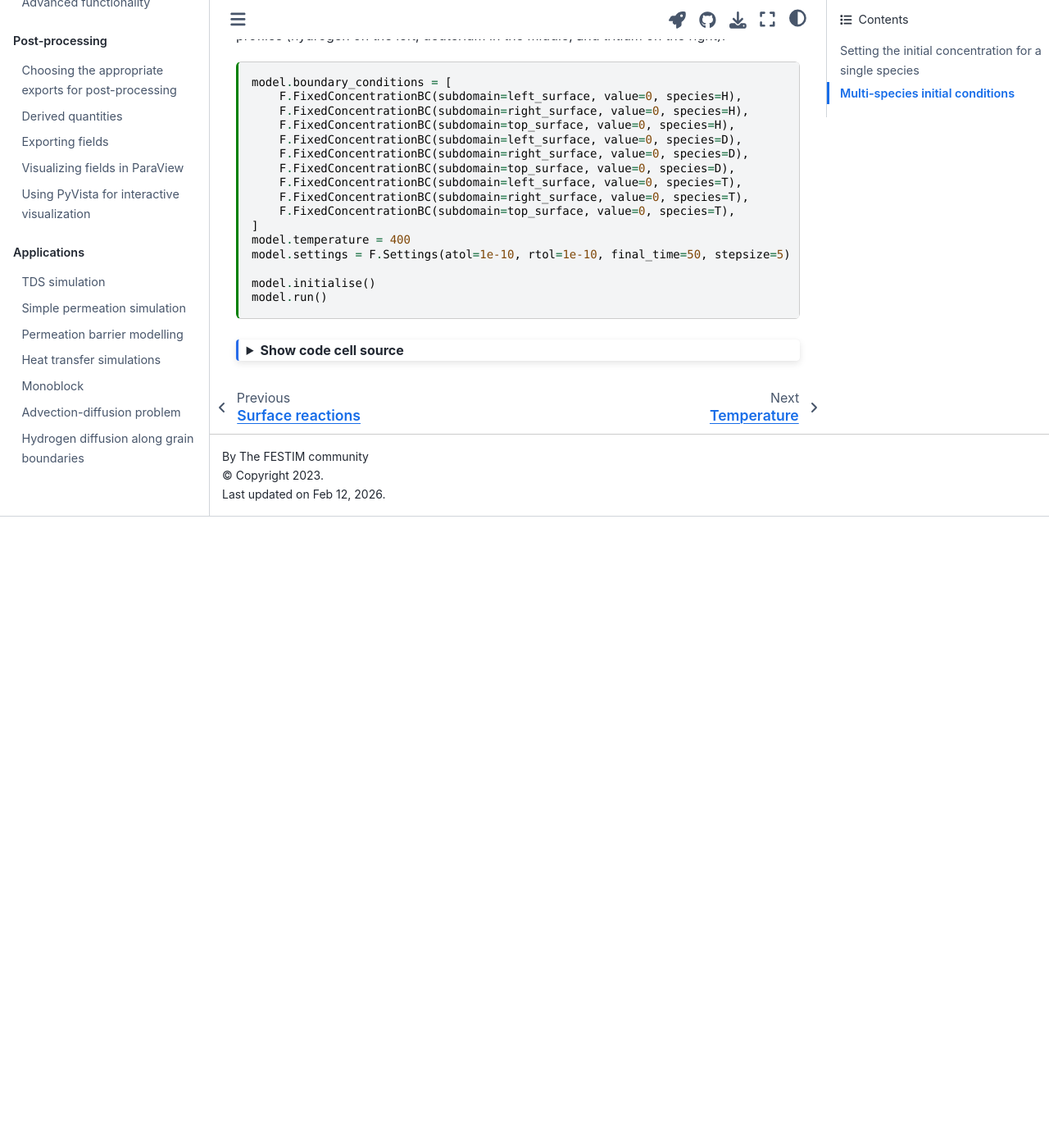
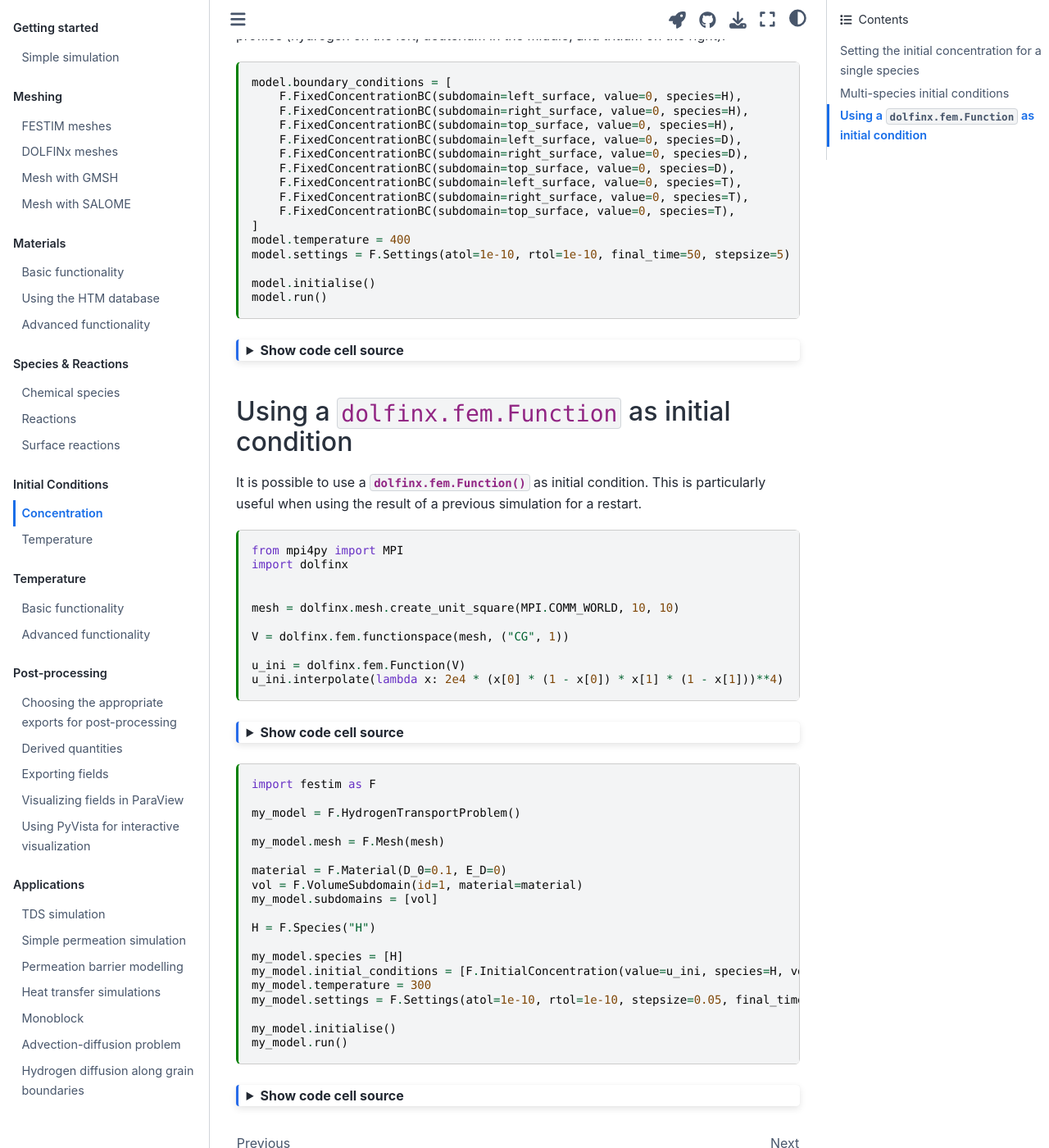
Before and after one commit to festim-dev/FESTIM-workshop, a Jupyter Book: the page built from book/content/initial_conditions/concentration.md, in a window 1280 px wide and 1400 px high, scrolled down 2349 px. Shown: the whole window at 82% size. Built offline with Jupyter Book 1.0.4 settings and Sphinx 7.4.7 and the Sphinx Book theme 1.1.4, drawn with Linux system fonts in a browser that asks for light colours; pages that are not in the unit, such as notebooks, are missing from menus; before the commit the page ends 2979 px from its top, so only the background shows below that.

Commit message:
added extra section

````diff
--- a/book/content/initial_conditions/concentration.md
+++ b/book/content/initial_conditions/concentration.md
@@ -170,3 +169,77 @@ pl.view_xy()
 
 pl.show()
 ```
+
+## Using a `dolfinx.fem.Function` as initial condition ##
+
+
+It is possible to use a {py:func}`dolfinx.fem.Function` as initial condition.
+This is particularly useful when using the result of a previous simulation for a restart.
+
+
+```{code-cell} ipython3
+
+from mpi4py import MPI
+import dolfinx
+
+
+mesh = dolfinx.mesh.create_unit_square(MPI.COMM_WORLD, 10, 10)
+
+V = dolfinx.fem.functionspace(mesh, ("CG", 1))
+
+u_ini = dolfinx.fem.Function(V)
+u_ini.interpolate(lambda x: 2e4 * (x[0] * (1 - x[0]) * x[1] * (1 - x[1]))**4)
+```
+
+```{code-cell} ipython3
+:tags: [hide-input]
+import pyvista
+from dolfinx import plot
+
+pyvista.set_jupyter_backend("html")
+
+plotter = pyvista.Plotter()
+topology, cell_types, geometry = plot.vtk_mesh(u_ini.function_space)
+grid = pyvista.UnstructuredGrid(topology, cell_types, geometry)
+grid.point_data["u_ini"] = u_ini.x.array
+warped = grid.warp_by_scalar()
+plotter.add_mesh(warped, show_edges=True, scalars="u_ini", cmap="viridis")
+plotter.show()
+
+```
+
+```{code-cell} ipython3
+import festim as F
+
+my_model = F.HydrogenTransportProblem()
+
+my_model.mesh = F.Mesh(mesh)
+
+material = F.Material(D_0=0.1, E_D=0)
+vol = F.VolumeSubdomain(id=1, material=material)
+my_model.subdomains = [vol]
+
+H = F.Species("H")
+
+my_model.species = [H]
+my_model.initial_conditions = [F.InitialConcentration(value=u_ini, species=H, volume=vol)]
+my_model.temperature = 300
+my_model.settings = F.Settings(atol=1e-10, rtol=1e-10, stepsize=0.05, final_time=0.3)
+
+my_model.initialise()
+my_model.run()
+```
+
+
+```{code-cell} ipython3
+:tags: [hide-input]
+plotter = pyvista.Plotter()
+u_final = H.post_processing_solution
+topology, cell_types, geometry = plot.vtk_mesh(u_final.function_space)
+grid = pyvista.UnstructuredGrid(topology, cell_types, geometry)
+grid.point_data["u_final"] = u_final.x.array
+warped = grid.warp_by_scalar()
+plotter.add_mesh(warped, show_edges=True, scalars="u_final", cmap="viridis", clim=[0, 0.3])
+plotter.show()
+
+```
````
Also changed, not shown: other parts of book/content/initial_conditions/concentration.md (+0 -1 lines).
